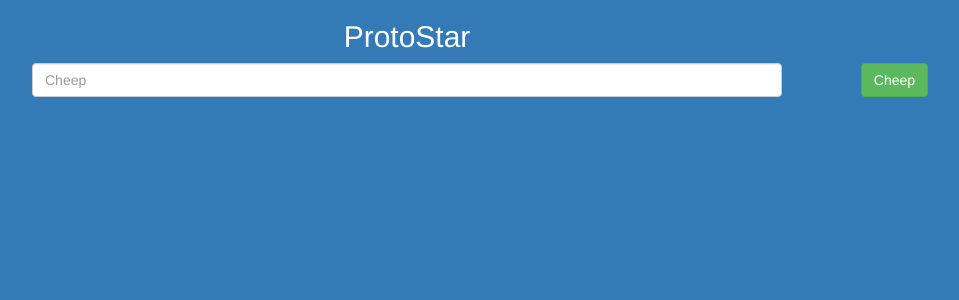
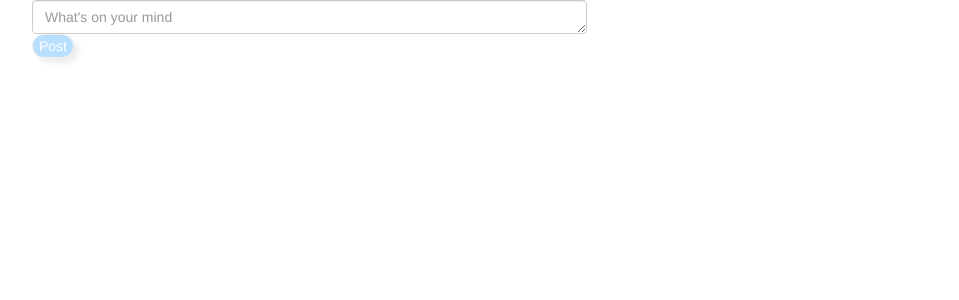
Before and after one commit to kdzumba/hate-speech-moderation-app, a Flask app: page / in a window 1280 px wide. Shown: the top 300 px of the page, without its empty margins (233-1192 px from the left). Run offline with Flask 2, Linux system fonts and the light colour scheme; some libraries are stand-ins or nearby versions.

Commit message:
Added stylesheet

```diff
--- /dev/null
+++ b/static/css/main.css
@@ -0,0 +1,22 @@
+
+.form-submit-button{
+    background: #B9DFFF;
+    color: #fff;
+    border: 1px solid #eee;
+    border-radius: 20px;
+    box-shadow: 5px 5px 5px #eee;
+    text-shadow:none;
+}
+
+.form-submit-button:hover{
+    background: #016ABC;
+    color: #fff;
+    border: 1px solid #eee;
+    border-radius: 20px;
+    box-shadow: 5px 5px 5px #eee;
+    text-shadow:none;
+}
+
+#tweet-section{
+    border-radius: 20px;
+}
--- a/templates/index.html
+++ b/templates/index.html
@@ -1,22 +1,33 @@
 {% extends "bootstrap/base.html" %}
 
+{% block styles%}
+{{super()}}
+<link href="{{url_for('static', filename='css/main.css')}}" rel="stylesheet">
+{% endblock%}
+
 {%block body%}
+<section>
+    <div class="container">
 
-<body class="bg-primary">
+        <div class="row">
 
-    <div class="container text-center">
-        <section>
-            <h2>ProtoStar</h2>
-        </section>
+            <div class="col-xs-2">
 
-        <form class="form-group row" action="/">
-            <div class="col-xs-8 col-xs-offset-2">
-                <input type="text" class="form-control inputfield" id="cheep" placeholder="Cheep" name="star">
             </div>
-            <button type="submit" class="btn btn-success ">Cheep</button>
-        </form>
+
+            <div class="col-xs-6">
+
+                <form action="/">
+                    <textarea class="form-control" placeholder="What's on your mind" rows="1" id="tweet"></textarea>
+                    <button class="form-submit-button" type="submit">Post</button>
+                </form>
+
+            </div>
+
+            <div class="col-xs-4">
+                <br>
+            </div>
+        </div>
     </div>
-
-</body>
-
+</section>
 {%endblock%}
```
Also changed, not shown: 1 other file.
